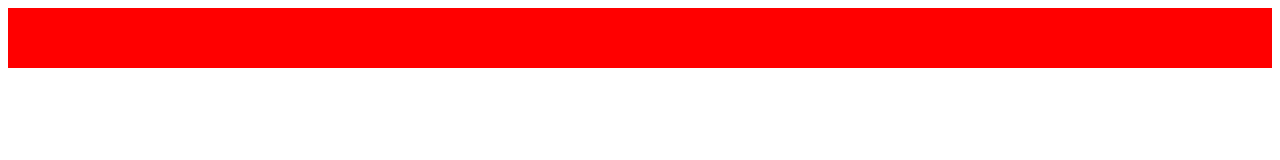
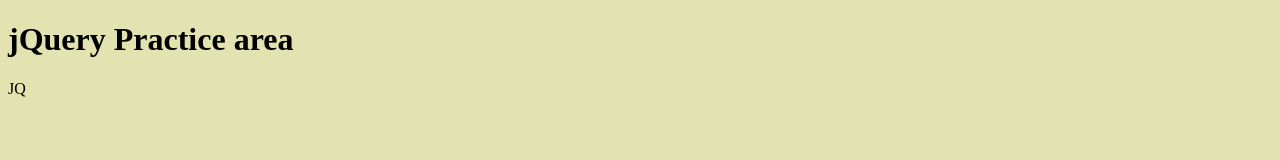
Before and after one commit to JDNafz/boilerplate, a plain HTML site: page b.jquery/index.html in a window 1280 px wide. Drawn offline with Linux system fonts and the light colour scheme.

Commit message:
jQuery files prepped

```diff
--- a/a.html,css,js/script.js
+++ b/a.html,css,js/script.js
@@ -1,3 +1,5 @@
+console.log("JS working");
+
 function hello(){
     console.log('hello');
 }
--- a/b.jquery/index.html
+++ b/b.jquery/index.html
@@ -9,7 +9,12 @@
     <script src="script.js"></script>
 </head>
 <body>
-    <div></div>
+    <header>
+        <h1>jQuery Practice area</h1>
+    </header>
+    <div>
+        JQ
+    </div>
 
 </body>
 </html>
--- a/b.jquery/script.js
+++ b/b.jquery/script.js
@@ -1,40 +1,16 @@
-
-
+console.log("JQ/JS connected");
 
 let myArray = [];
+let variable1 = 16;
+let variable2 = "cheese from the store down the street";
 
-let variable1 = 16;
-let variable2 = "cheese from the store down the street asldkfj lskjdfsld kfjsdlfkj lskdjf lkjsdfl kjsdfl kjsdf lkj";
-
-myArray[0] = variable1; // myArray =  [icecream ,   ,   ,   ,           ]
-//                                     0         1
-// console.log(myArray);
-
+myArray[0] = variable1;
 myArray.push("tomato");
-
-
 myArray.push(variable2);
-
-console.log(myArray);
-
-console.log(myArray[0])
-
-console.log(myArray)
-
-let number1 = 10;
-let number2 = 2;
-
-let answer = addition(number1,number2);
-console.log(answer);
 
 function addition(number1,number2){
     let result = number1 * number2
     return result
 }
 
-// function makeMore(number){
-
-// }
-
-// console.log(result);
-console.log(   addition(5,variable1));
+// console.log(   addition(5,variable1));
--- a/b.jquery/styles.css
+++ b/b.jquery/styles.css
@@ -1,13 +1,3 @@
-div {
-  height: 60px;
-  background-color: red;
+body {
+  background-color: rgb(227, 227, 178);
 }
-
-:root {
-  --bg: #f4f9fc;
-  --line: #6000cb;
-  --fill: #aadcec;
-  --text: #0f1b61;
-  --subtext: #73bbc5;
-  --duo: #105d67
-}
```
Also changed, not shown: a.html,css,js/index.html (+2 -2 lines).
